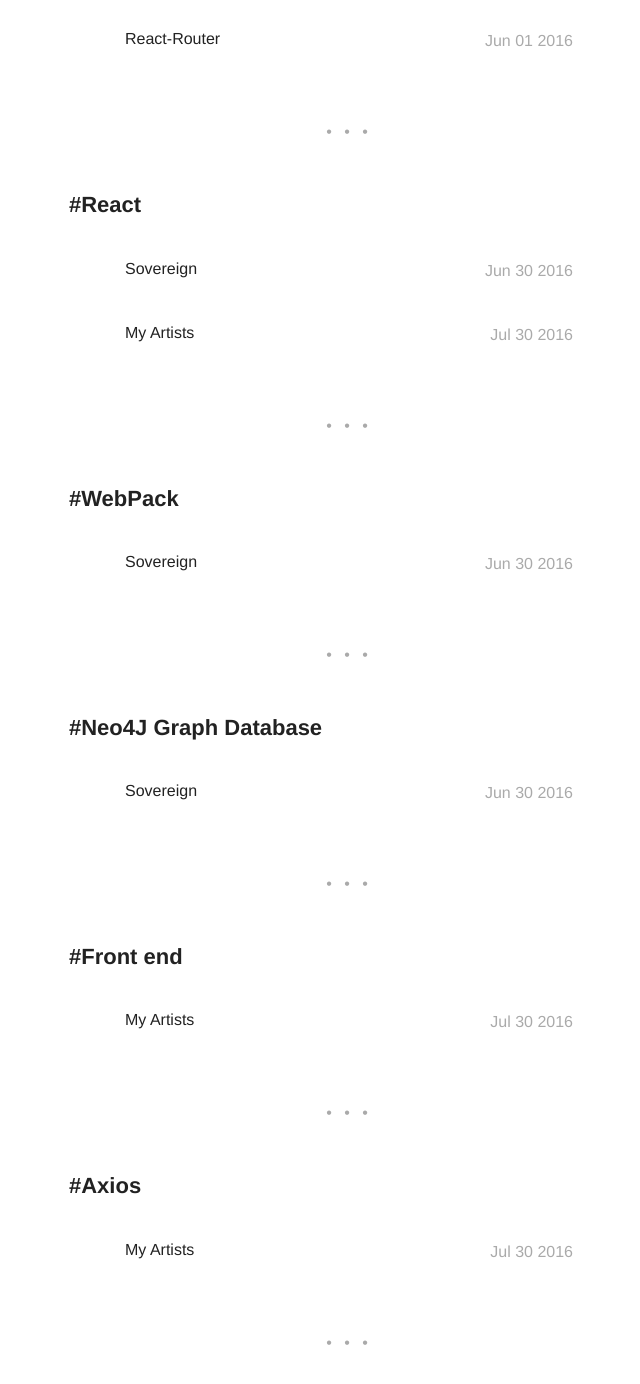
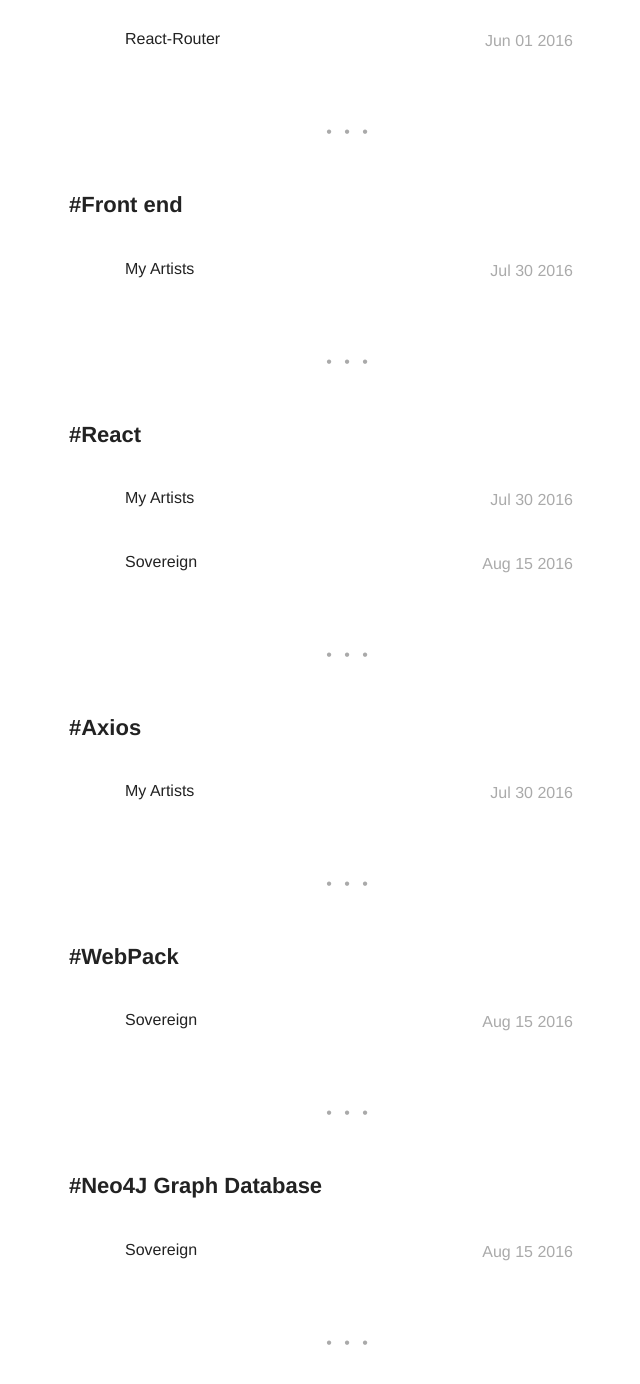
Before and after one commit to Aphinith/aphinith.github.io, a Jekyll site: the page built from tags.html, in a window 1280 px wide and 1400 px high, scrolled down 6549 px. Shown: the top 1384 px of the window, without its empty margins (291-931 px from the left). Built offline with Jekyll 4.4.1, drawn with Linux system fonts in a browser that asks for light colours; some of the changed text lies outside the part shown.

Commit message:
rename and change date for sovereign project

```diff
--- a/_posts/2016-06-30-Sovereign.markdown
+++ b/_posts/2016-08-15-Sovereign.markdown
@@ -1,7 +1,7 @@
 ---
 title: "Sovereign"
 layout: post
-date: 2016-06-30 22:10
+date: 2016-08-15 22:10
 tag:
 - Full Stack
 - React
```
